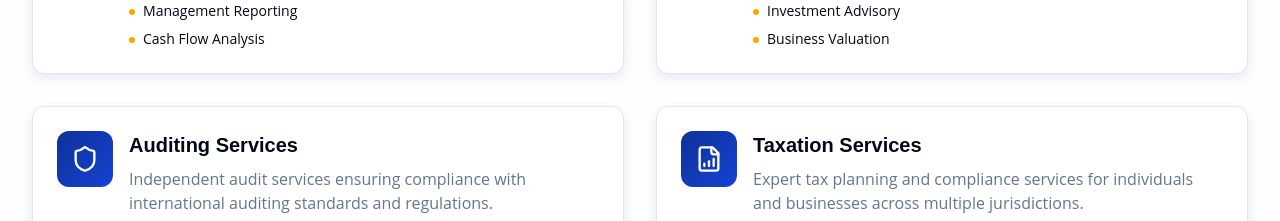
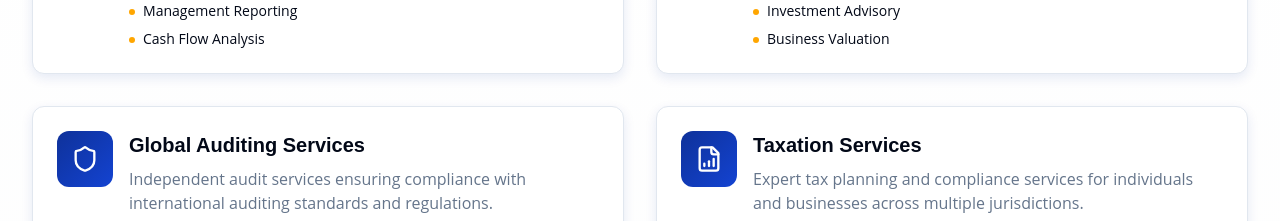
Before and after one commit to sravani444/faat-plus-web-guide, a React (Vite) app: page / in a window 1280 px wide. Shown: the part 1260-1481 px from the top of the page. Built offline with nearby package versions, Linux system fonts and the light colour scheme.

Commit message:
Update service title
Change the service title to "Global Auditing Services".

```diff
--- a/src/components/Services.tsx
+++ b/src/components/Services.tsx
@@ -16,7 +16,7 @@ const Services = () => {
     },
     {
       icon: Shield,
-      title: "Auditing Services",
+      title: "Global Auditing Services",
       description: "Independent audit services ensuring compliance with international auditing standards and regulations.",
       features: ["Statutory Audits", "Internal Audits", "Risk Assessment", "Compliance Audits"]
     },
```
